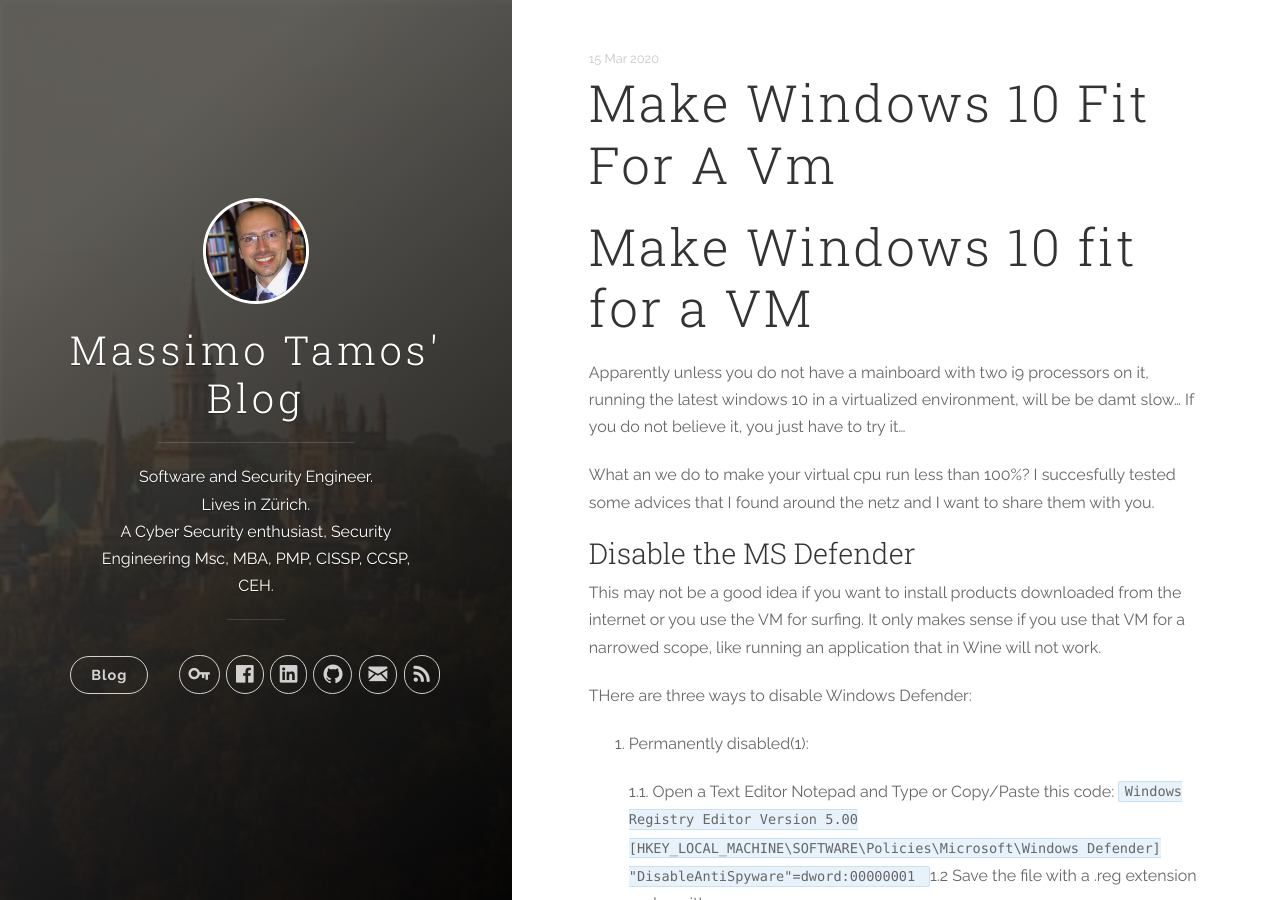
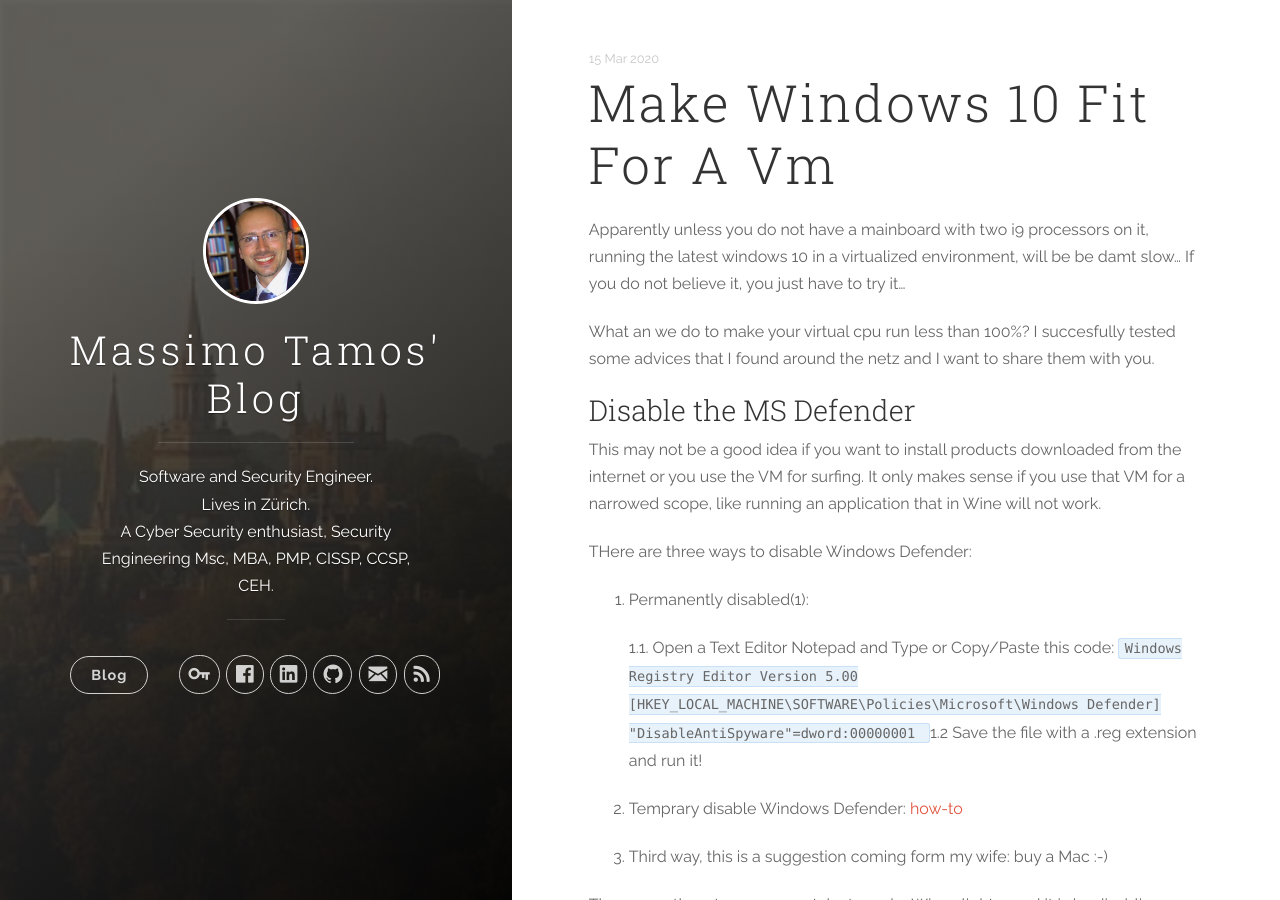
Before and after one commit to massimotamos/massimotamos.github.io, a Jekyll site: the page built from _posts/2020-03-15-Make-Windows-10-fit-for-a-VM.md, in a window 1280 px wide and 900 px high. Built offline with Jekyll 4.4.1, drawn with Linux system fonts in a browser that asks for light colours; comment, search, counter and statistics services are not loaded.

Commit message:
adding blog about vm win10

```diff
--- a/_posts/2020-03-15-Make-Windows-10-fit-for-a-VM.md
+++ b/_posts/2020-03-15-Make-Windows-10-fit-for-a-VM.md
@@ -1,5 +1,3 @@
-# Make Windows 10 fit for a VM
-
 Apparently unless you do not have a mainboard with two i9 processors on it, running the latest windows 10 in a virtualized environment, will be be damt slow...
 If you do not believe it, you just have to try it...
 
```
